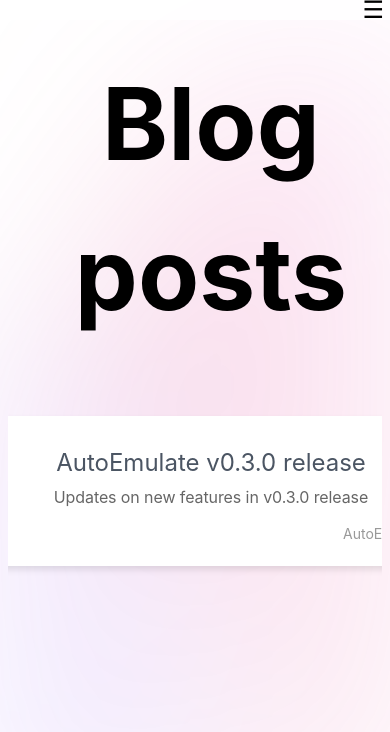
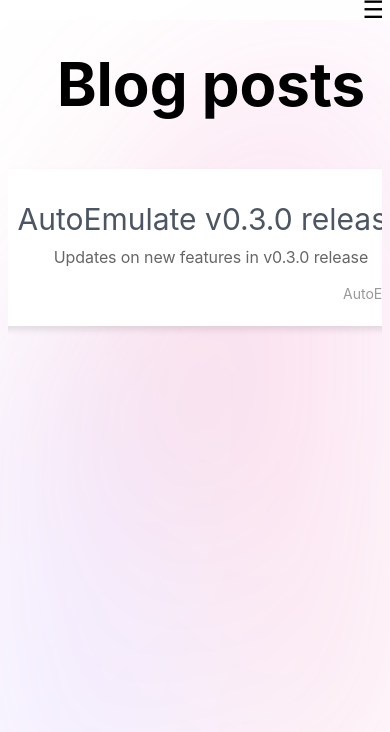
Before and after one commit to alan-turing-institute/astroemulate, an Astro site: page /blog in a window 390 px wide. Built offline with nearby package versions, Linux system fonts and the light colour scheme; Astro itself is replaced by a stand-in of ours.

Commit message:
reduce header sizes in mobile view

```diff
--- a/src/styles/global.css
+++ b/src/styles/global.css
@@ -657,6 +657,14 @@ h3.right-text {
         text-align: center;
     }
 
+    .intro h1 {
+        font-size: 60px;
+    }
+
+    .intro h2 {
+        font-size: 30px;
+    }
+
     .benefit {
         width: 100%;
     }
```
